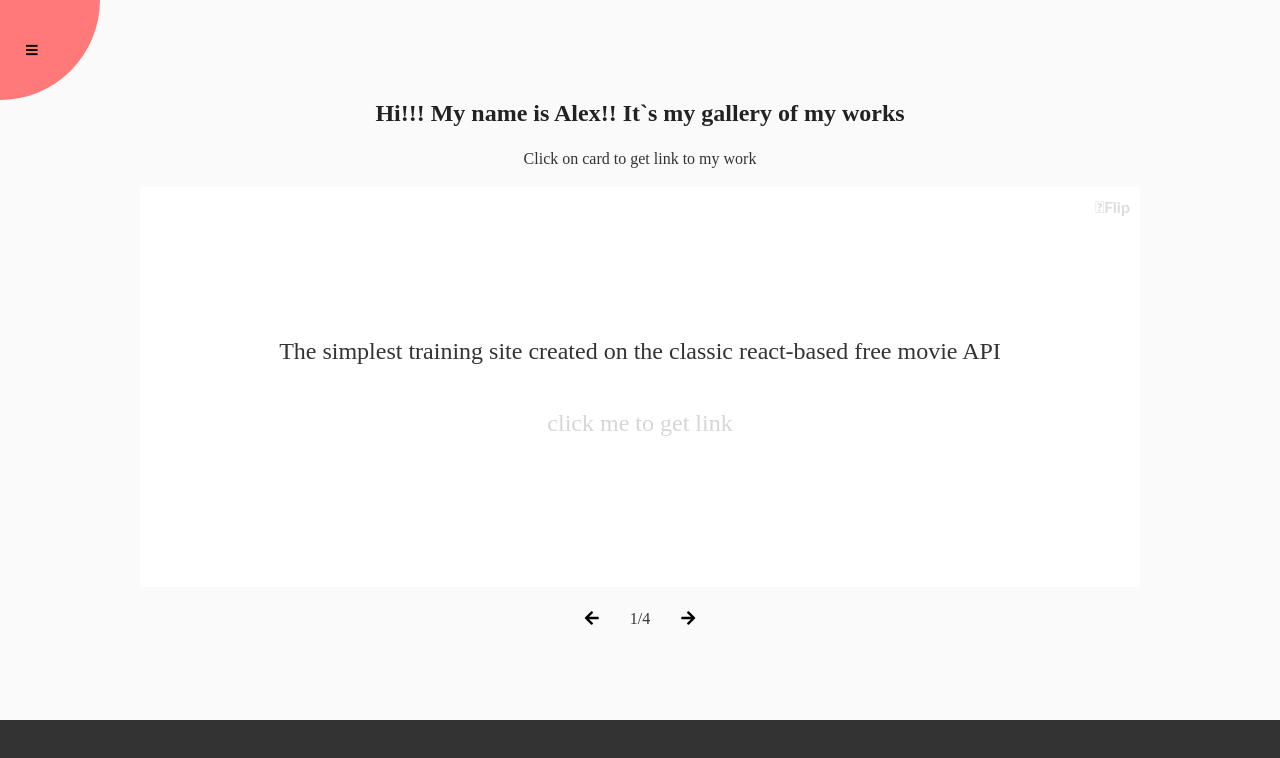
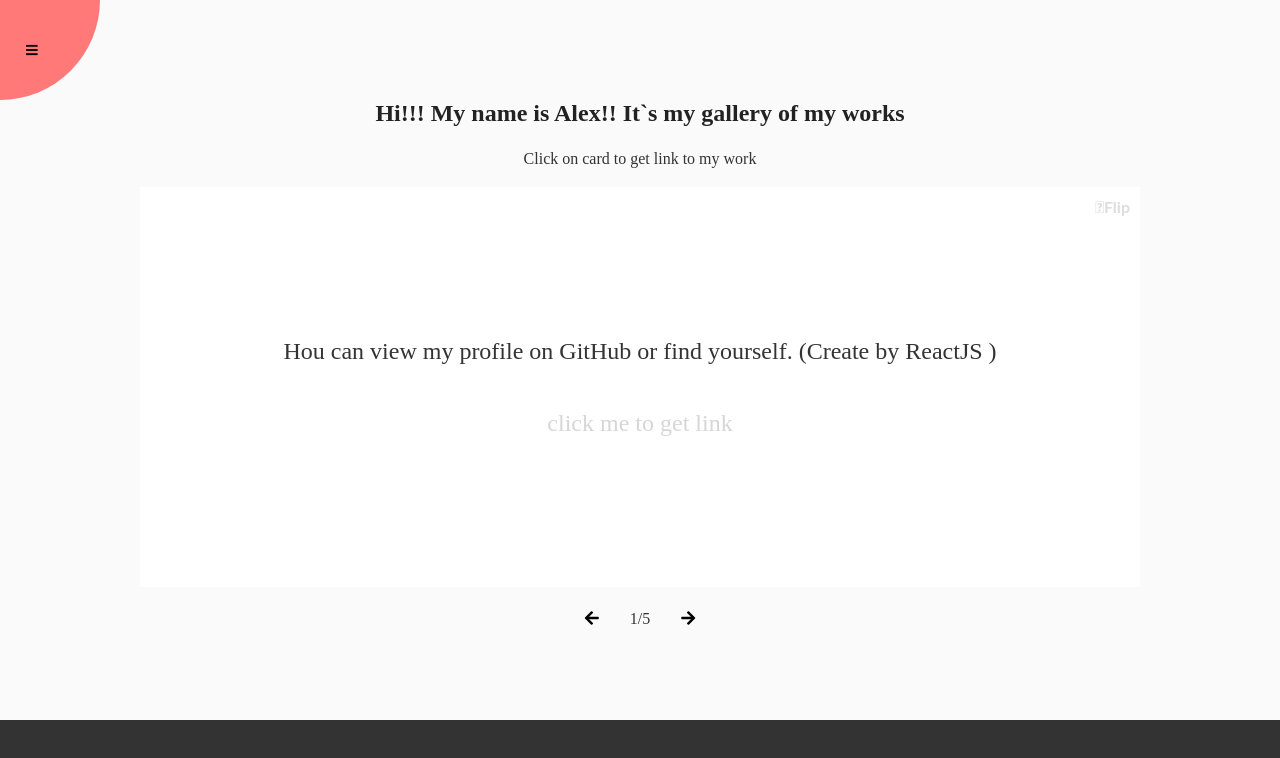
Before and after one commit to Shrek1891/mySite, a plain HTML site: page index.html in a window 1280 px wide. Shown: the top 758 px of the page. Drawn offline with Linux system fonts and the light colour scheme.

Commit message:
add new project

```diff
--- a/index.html
+++ b/index.html
@@ -42,7 +42,7 @@
                 <i class="fas fa-arrow-left"></i>
             </button>
 
-            <p class="current" id="current">1/4</p>
+            <p class="current" id="current">1/5</p>
 
             <button id="next" class="nav-button">
                 <i class="fas fa-arrow-right"></i>
--- a/js/main.js
+++ b/js/main.js
@@ -17,25 +17,32 @@ const cards = document.querySelector('.cards');
 
 const myCards = [
     {
-        description : "The simplest training site created on the classic react-based free movie API",
+        description : "Нou can view my profile on GitHub or find yourself. (Create by ReactJS ) ",
+        name: "Movie",
+        linkGit: "https://github.com/Shrek1891/find-in-Git",
+        linkShow: "https://find-in-git.vercel.app"
+    },
+
+    {
+        description : "The simplest training site created by classic react based on free movie API",
         name: "Movie",
         linkGit: "https://github.com/Shrek1891/movie2",
         linkShow: "https://movie2-vert.vercel.app"
     },
     {
-        description : "The simplest training SPA created on the classic react-based free food API",
+        description : "The simplest training SPA created by classic react based on free food API",
         name: "Food SPA",
         linkGit: "https://github.com/Shrek1891/food-spa",
         linkShow: "https://food-spa-pi.vercel.app"
     },
     {
-        description : "The simplest training dashboard created on react with redux",
+        description : "The simplest training vacation`s dashboard created by react with redux",
         name: "Dashboard",
         linkGit: "https://github.com/Shrek1891/dashbord-with-react",
         linkShow: "https://dashbord-with-react.vercel.app"
     },
     {
-        description : "The simplest APP created on react with asynchronous redux",
+        description : "The simplest APP about country , created by react with asynchronous redux",
         name: "Flags",
         linkGit: "https://github.com/Shrek1891/countries-flags",
         linkShow: "https://countries-flags-omega.vercel.app"
```
